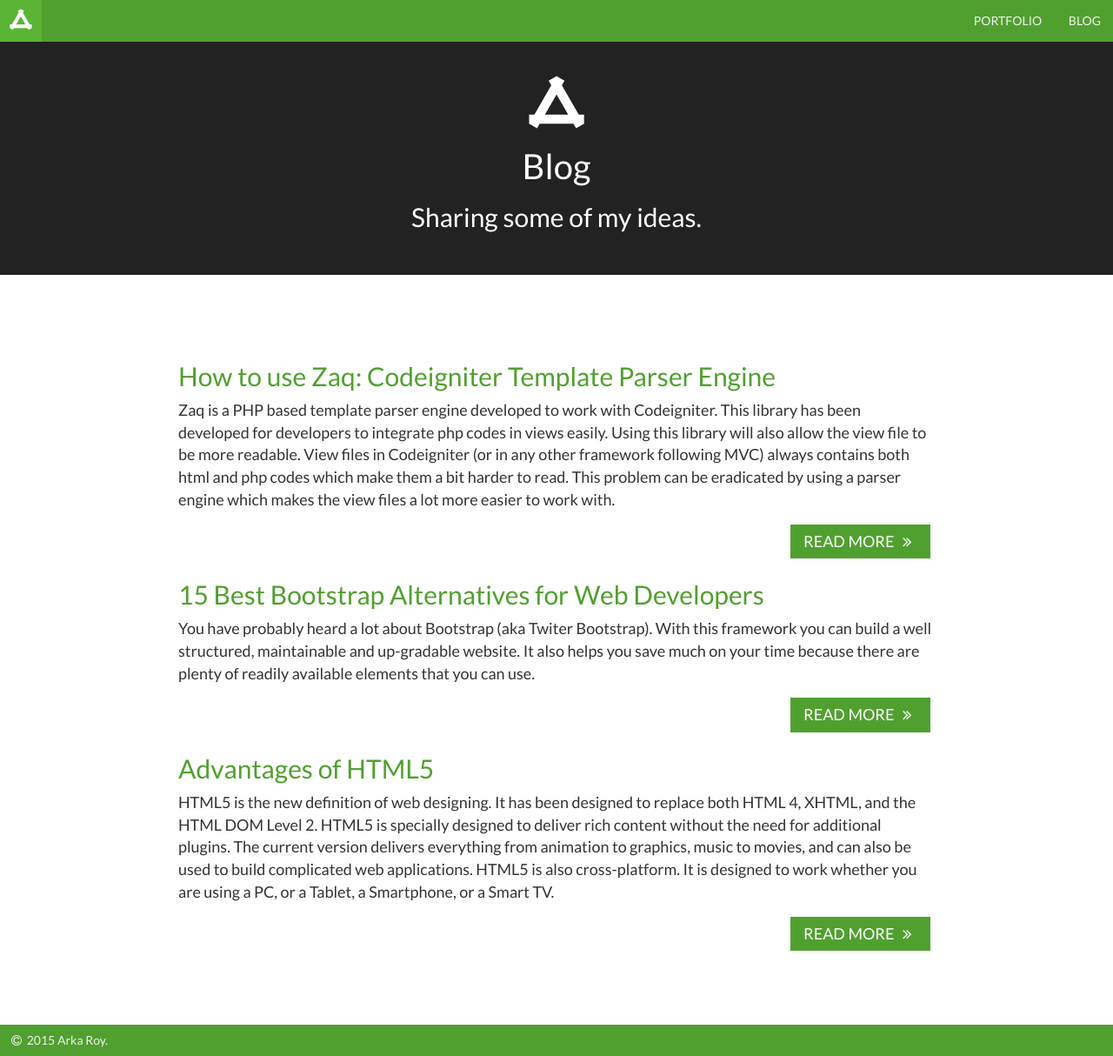
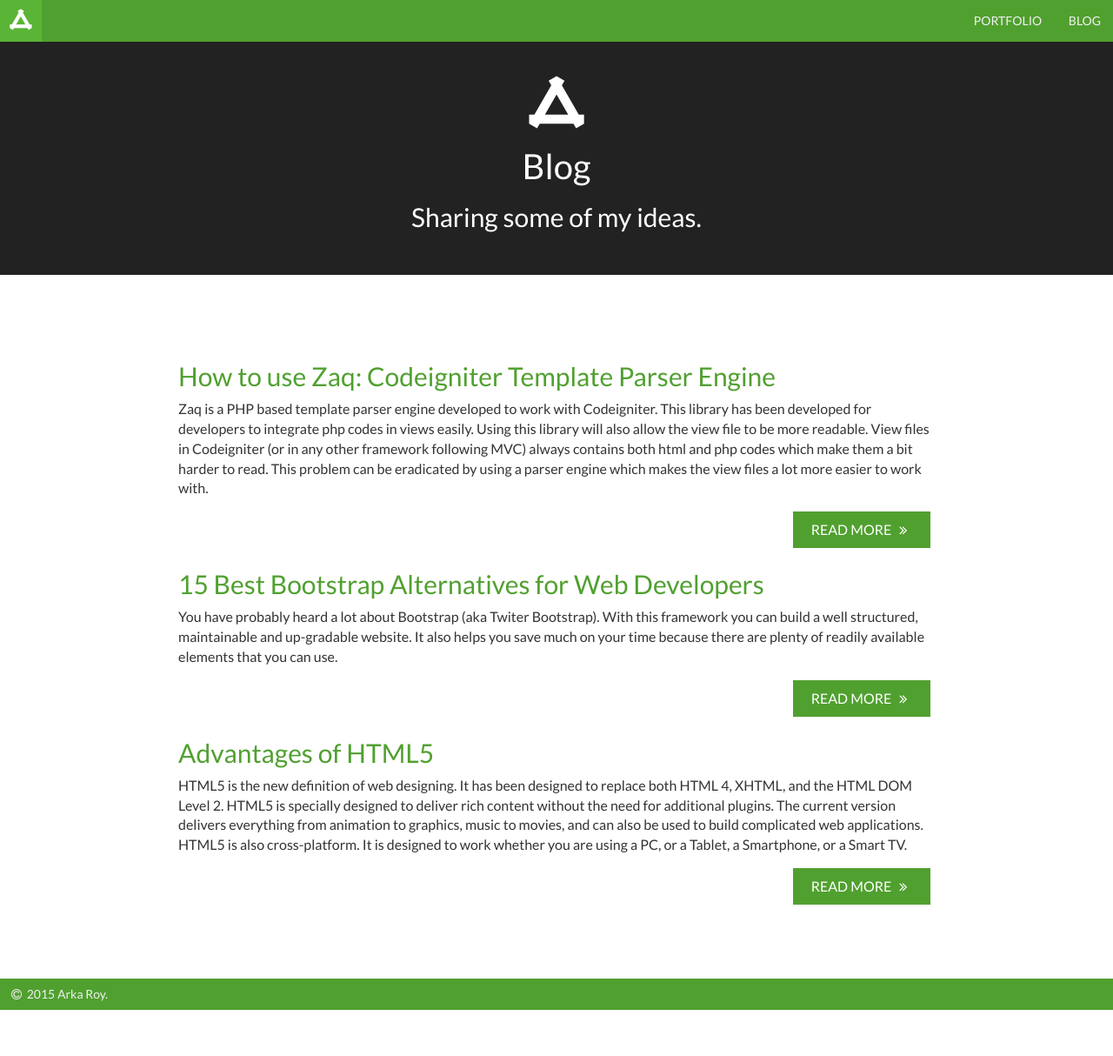
Before and after one commit to iarkaroy/iarkaroy.github.io, a Jekyll site: the page built from blog.html, in a window 1280 px wide. Shown: the whole page at 87% size. Built offline with Jekyll 4.4.1, drawn with Linux system fonts in a browser that asks for light colours; nearby versions of some CDN libraries; after the commit the page ends 1161 px from its top, so only the background shows below that.

Commit message:
Updated Style

```diff
--- a/assets/css/style.css
+++ b/assets/css/style.css
@@ -192,26 +192,42 @@
 }
 .social-media-links a {
     display: inline-block;
+    font-size: 24px;
+    line-height: 40px;
+    width: 44px;
     margin: 5px;
-    min-width: 100px;
-    border:1px solid #50a02f;
-    padding: 6px 0;
+    text-align: center;
+    border:2px solid #50a02f;
+    border-radius: 21px;
+    position: relative;
+}
+.social-media-links a span {
+    position: absolute;
+    top: 100%;
+    width: 300%;
+    left: -38px;
+    font-size: 14px;
+    line-height: 28px;
+    display: none;
 }
 .social-media-links a:hover {
     border-color: #222;
+}
+.social-media-links a:hover span {
+    display: block;
 }
 
 .primary-button, .secondary-button {
     display: inline-block;
     text-transform: uppercase;
-    padding: 6px 14px;
+    padding: 0 20px;
+    line-height: 40px;
     border: 1px solid #50a02f;
     margin: 5px;
 }
 .primary-button {
     color: #fff;
     background-color: #50a02f;
-    font-size: 18px;
 }
 .primary-button:hover,
 .primary-button:focus,
@@ -231,6 +247,7 @@
 .post-wrapper {
     max-width: 1200px;
     margin: 0 auto;
+    font-size: 16px;
 }
 
 .post-wrapper img {
@@ -250,7 +267,6 @@
     max-width: 900px;
     margin: 0 auto;
     padding: 0 15px;
-    font-size: 18px;
 }
 
 .post-content img {
@@ -284,7 +300,6 @@
     display: inline-block;
     max-width: 300px;
     margin: 10px;
-    margin-bottom: 20px;
     vertical-align: top;
 }
 .portfolio-thumbs img,
--- a/index.html
+++ b/index.html
@@ -14,13 +14,13 @@
 
 <h2 class="text-center text-uppercase"><strong>Latest Works</strong></h2>
 <div class="section-title-sep"></div>
-<div class="post-wrapper text-center" style="font-size: 16px;">
+<div class="post-wrapper text-center">
     {% for post in site.categories['portfolio'] limit:6 %}
     <a href="{{ post.url }}" class="portfolio-thumbs">
         {% if post.thumbnail %}
         <img src="{{ site.img }}{{ post.thumbnail }}-300.jpg">
         {% endif %}
-        <span><strong>{{ post.title }}</strong></span>
+        <!--<span><strong>{{ post.title }}</strong></span>-->
     </a>
     {% endfor %}
 </div>
@@ -50,7 +50,7 @@
 
 <br>
 <div class="text-center">
-    <a href="/blog/" class="primary-button">View Blog</a>
+    <a href="/blog/" class="primary-button">All Articles</a>
 </div>
 
 <div class="section-divider"></div>
--- a/portfolio.html
+++ b/portfolio.html
@@ -10,13 +10,13 @@
     <h2>Showing some of my works.</h2>
 </div>
 
-<div class="post-wrapper text-center" style="font-size: 16px;">
+<div class="post-wrapper text-center">
     {% for post in site.categories['portfolio'] %}
     <a href="{{ post.url }}" class="portfolio-thumbs">
         {% if post.thumbnail %}
             <img src="{{ site.img }}{{ post.thumbnail }}-300.jpg">
         {% endif %}
-        <span><strong>{{ post.title }}</strong></span>
+        <!--<span><strong>{{ post.title }}</strong></span>-->
     </a>
     {% endfor %}
 </div>
```
Also changed, not shown: _includes/about.html (+12 -8 lines).
